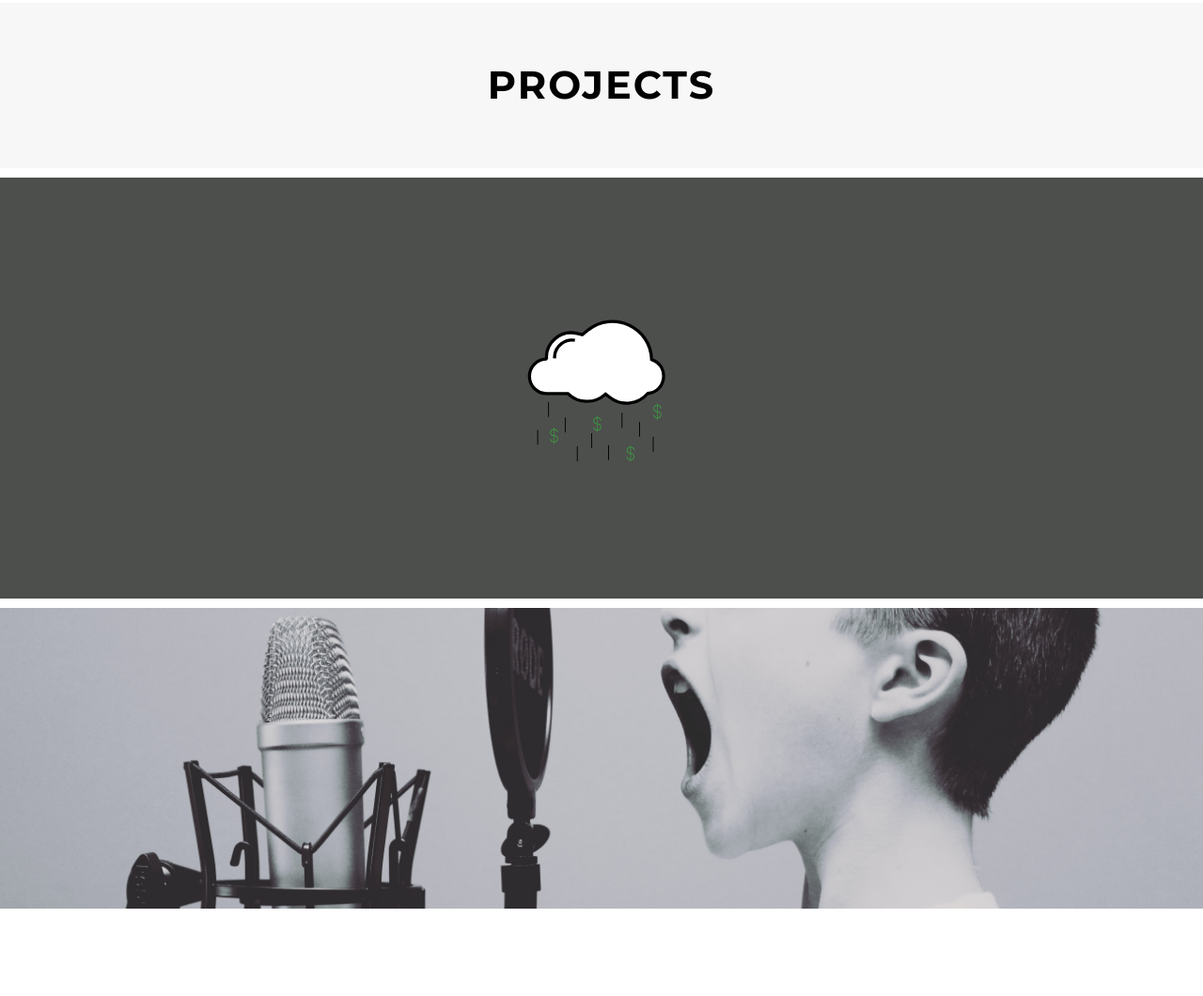
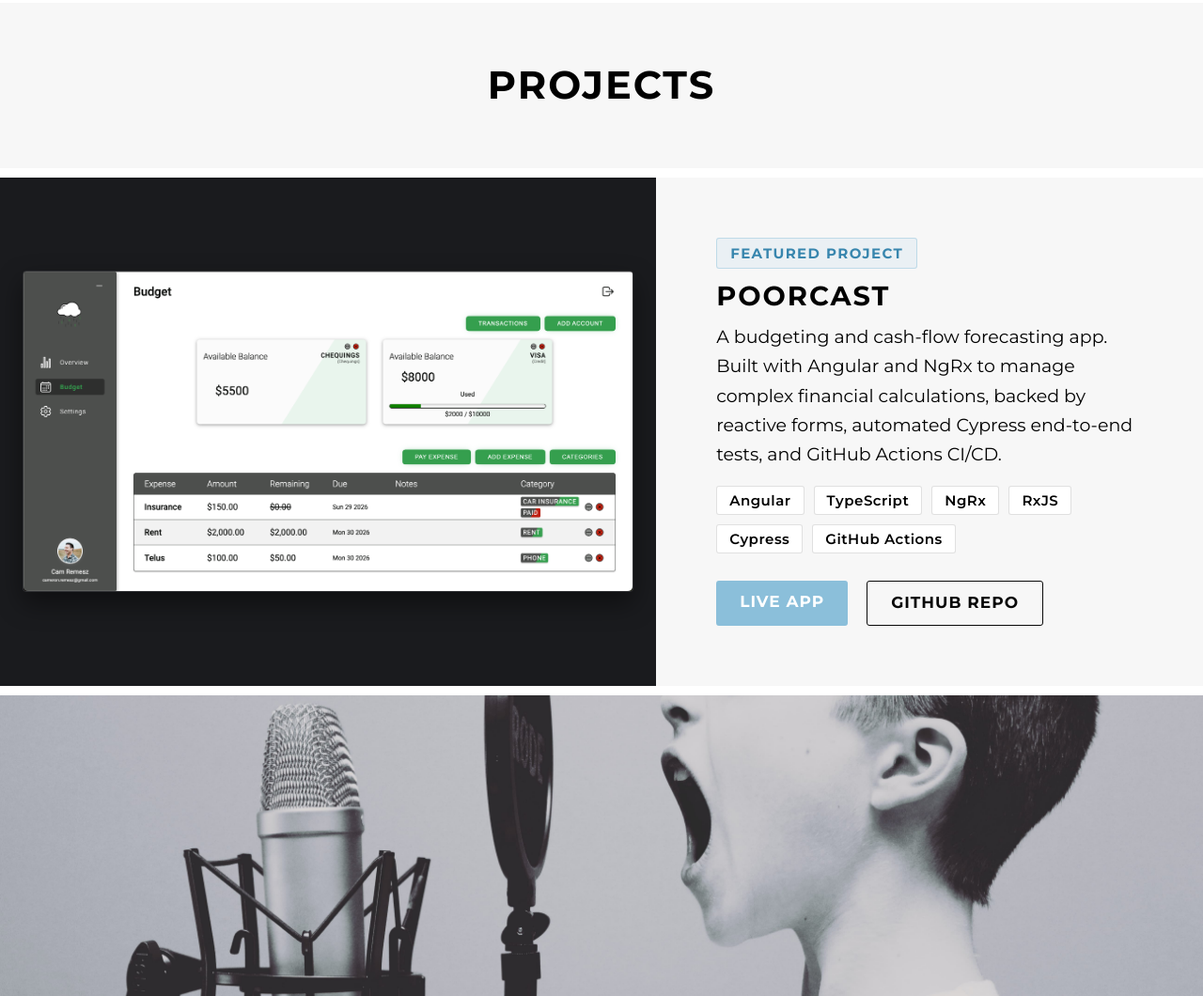
Before and after one commit to lowkeycode/cameron-remesz-portfolio, a plain HTML site: page index.html in a window 1280 px wide. Shown: the part 1098-2158 px from the top of the page at 94% size. Drawn offline with Linux system fonts and the light colour scheme.

Commit message:
Update projects

```diff
--- a/index.html
+++ b/index.html
@@ -90,27 +90,33 @@
     <!-- PROJECTS -->
     <main class="projects">
 
-      <div class="project-container project-container-0">
-        <div class="poorcast">
-          <div>
+      <div class="project-container project-container-0 project-featured">
+  <div class="project-featured__media">
     <img
-            src="../img/poorcast-wht-skinny.svg"
-            alt="A budget application's logo of a cloud raining dollar signs"
+      src="./img/poorcast.png"
+      alt="Poorcast personal cash-flow forecasting dashboard"
     />
   </div>
+
+  <div class="project-featured__content">
+    <span class="project-featured__badge">Featured Project</span>
+    <h3 class="project-featured__title">Poorcast</h3>
+    <p class="project-featured__desc">
+      A budgeting and cash-flow forecasting app. Built with Angular and NgRx to manage complex financial calculations, backed by reactive forms, automated Cypress end-to-end tests, and GitHub Actions CI/CD.
+    </p>
+    <ul class="project-featured__stack">
+      <li>Angular</li>
+      <li>TypeScript</li>
+      <li>NgRx</li>
+      <li>RxJS</li>
+      <li>Cypress</li>
+      <li>GitHub Actions</li>
+    </ul>
+    <div class="project-featured__links">
+      <a href="https://poorcast.netlify.app/" target="_blank" rel="noopener">Live App</a>
+      <a href="https://github.com/low-key-code/poorcast" target="_blank" rel="noopener">GitHub Repo</a>
     </div>
-        <a href="https://poorcast.netlify.app/" target="_blank">
-          <div class="project-container__overlay">
-            <h2 class="project-container__overlay--title">Poorcast</h2>
-            <ul class="project-container__overlay--stack">
-              <li class="stack-item">Angular</li>
-              <li class="stack-item">Typescript</li>
-              <li class="stack-item">RxJS</li>
-              <li class="stack-item">NgRx (Redux)</li>
-              <li class="stack-item">Firebase Realtime Database & Auth</li>
-            </ul>
   </div>
-        </a>
 </div>
 
       <div class="project-container project-container-1">
--- a/styles/sass/base/_grid.scss
+++ b/styles/sass/base/_grid.scss
@@ -5,6 +5,7 @@ body.home {
   grid-template-rows: 8rem repeat(4, min-content) 30vh;
   position: relative;
 }
+
 
 // ABOUT
 body.about {
--- a/styles/sass/base/_queries.scss
+++ b/styles/sass/base/_queries.scss
@@ -66,13 +66,31 @@ $bp-med: 26.56em; /* 425px */
   }
 
   body.home {
+    grid-template-columns: 1.5rem repeat(10, 1fr) 1.5rem;
+
     & .home-hero {
-      padding: $space-lrg 0 $space-lrg 0;
+      padding: $space-lrg 0;
+      min-height: auto;
 
-      & > * {
+      &__heading,
+      &__copy {
         font-size: $fs-med;
         line-height: 35px;
       }
+
+      &__pills {
+        gap: 0.5rem;
+
+        li {
+          font-size: 0.75rem;
+          line-height: 1.2;
+          padding: 0.45rem 0.75rem;
+        }
+      }
+    }
+
+    & .production-experience {
+      padding: 0 0 $space-lrg 0;
     }
 
     & .projects-heading {
@@ -81,8 +99,7 @@ $bp-med: 26.56em; /* 425px */
 
     & .projects {
       grid-template-columns: 1fr;
-      grid-template-rows: repeat(5, 50vw);
-
+      grid-template-rows: auto 50vw;
 
       & .project-container-0 {
         grid-column: 1 / 2;
@@ -93,21 +110,26 @@ $bp-med: 26.56em; /* 425px */
         grid-column: 1 / 2;
         grid-row: 2 / 3;
       }
-      & .project-container-2 {
-        grid-column: 1 / 2;
-        grid-row: 3 / 4;
+    }
+
+    & .project-featured {
+      &__content {
+        padding: $space-sml;
       }
-      & .project-container-3 {
-        grid-column: 1 / 2;
-        grid-row: 4 / 5;
-      }
-      & .project-container-4 {
-        grid-column: 1 / 2;
-        grid-row: 5 / 6;
+
+      &__links {
+        flex-direction: column;
+
+        a {
+          text-align: center;
+        }
       }
     }
 
     & .project-container__overlay {
+      opacity: 1;
+      background: rgba(9, 9, 9, 0.6);
+
       &--title {
         font-size: $fs-sml;
       }
@@ -133,6 +155,8 @@ $bp-med: 26.56em; /* 425px */
 
 @media only screen and (max-width: $bp-med) {
   body.home {
+    grid-template-rows: 20vh repeat(4, min-content) 40vh;
+
     & .project-container__overlay {
       &--title {
         margin-bottom: 0;
@@ -144,10 +168,16 @@ $bp-med: 26.56em; /* 425px */
     }
   }
 
-  body.home,
   body.about {
     grid-template-rows: 20vh repeat(3, min-content) 40vh;
 
+    & .skills__item {
+      width: 30%;
+    }
+  }
+
+  body.home,
+  body.about {
     & .nav {
       padding: $space-sml;
       & svg {
@@ -159,9 +189,5 @@ $bp-med: 26.56em; /* 425px */
       right: $space-med;
       top: $space-med;
     }
-
-    & .skills__item {
-      width: 30%;
-    }
   }
 }
--- a/styles/sass/pages/_home.scss
+++ b/styles/sass/pages/_home.scss
@@ -100,44 +100,20 @@
   grid-column: 1 / -1;
 
   display: grid;
-  grid-template-columns: repeat(2, 1fr);
-  grid-template-rows: 35vw 25vw;
+  grid-template-columns: 1fr;
+  grid-template-rows: auto 25vw;
   gap: .5rem;
 
-  & .project-container-0 {
-    grid-column: 1 / -1;
-  }
-
+  & .project-container-0,
   & .project-container-1 {
     grid-column: 1 / -1;
   }
-
 }
 
 .project-container {
   position: relative;
   cursor: pointer;
   overflow: hidden;
-
-  & .poorcast {
-    height: 100%;
-    background-color: #4D4F4D;
-    display: flex;
-    justify-content: center;
-    align-items: center;
-
-    & > div {
-      width: 10rem;
-      height: 10rem;
-      & > img {
-        width: 100%;
-        height: 100%;
-        object-fit: cover;
-        display: block;
-        transition: all 1s;
-      }
-    }
-  }
 
   &__img {
     width: 100%;
@@ -174,7 +150,6 @@
       text-transform: uppercase;
       margin-bottom: $space-xs;
       text-align: center;
-
     }
 
     &--stack {
@@ -193,6 +168,125 @@
   opacity: 1;
 }
 
-.project-container:hover img {
+// Scoped to &__img so it only zooms Chatter, not the Poorcast UI screenshot
+.project-container:hover .project-container__img {
   transform: scale(1.1);
 }
+
+// FEATURED PROJECT (POORCAST)
+.project-featured {
+  display: grid;
+  grid-template-columns: 1.2fr 1fr;
+  background-color: $color-grey;
+  cursor: default;
+
+  @media (max-width: 900px) {
+    grid-template-columns: 1fr;
+  }
+
+  &__media {
+    background-color: #1a1b1e;
+    padding: $space-sml;
+    display: flex;
+    align-items: center;
+    justify-content: center;
+    overflow: hidden;
+
+    img {
+      width: 100%;
+      height: auto;
+      border-radius: 4px;
+      border: 1px solid rgba(255, 255, 255, 0.1);
+      box-shadow: 0 12px 28px rgba(0, 0, 0, 0.45);
+      display: block;
+    }
+  }
+
+  &__content {
+    padding: $space-lrg;
+    display: flex;
+    flex-direction: column;
+    justify-content: center;
+    gap: $space-xs;
+  }
+
+  &__badge {
+    align-self: flex-start;
+    font-size: 0.75rem;
+    font-weight: 700;
+    letter-spacing: 1.4px;
+    text-transform: uppercase;
+    color: darken($color-blue, 25%);
+    background-color: rgba($color-blue, 0.12);
+    border: 1px solid rgba($color-blue, 0.45);
+    border-radius: 3px;
+    padding: 0.35rem 0.7rem;
+  }
+
+  &__title {
+    font-size: $fs-med;
+    font-weight: 700;
+    text-transform: uppercase;
+    letter-spacing: 2px;
+  }
+
+  &__desc {
+    font-size: 0.95rem;
+    line-height: 1.65;
+  }
+
+  &__stack {
+    display: flex;
+    flex-wrap: wrap;
+    gap: 0.5rem;
+    list-style: none;
+    padding: 0;
+    margin: 0.25rem 0;
+
+    li {
+      font-size: 0.75rem;
+      font-weight: 600;
+      letter-spacing: 0.5px;
+      background-color: $color-white;
+      border: 1px solid rgba(0, 0, 0, 0.12);
+      border-radius: 3px;
+      padding: 0.3rem 0.65rem;
+    }
+  }
+
+  &__links {
+    display: flex;
+    gap: 1rem;
+    margin-top: $space-xs;
+
+    a {
+      font-size: 0.85rem;
+      font-weight: 700;
+      text-transform: uppercase;
+      letter-spacing: 1px;
+      text-decoration: none;
+      padding: 0.65rem 1.25rem;
+      border-radius: 3px;
+      transition: all 0.2s;
+
+      &:first-child {
+        background-color: $color-blue;
+        color: $color-white;
+
+        &:hover {
+          background-color: darken($color-blue, 10%);
+        }
+      }
+
+      &:last-child {
+        border: 1px solid $color-black;
+        color: $color-black;
+
+        &:hover {
+          background-color: $color-black;
+          color: $color-white;
+        }
+      }
+    }
+  }
+}
```
Also changed, not shown: html/about.html (+5 -1 lines), img/poorcast-wht-skinny.svg (deleted), img/poorcast.png (added), styles/main.css. Lines whose indentation alone changed are shown as unchanged.
